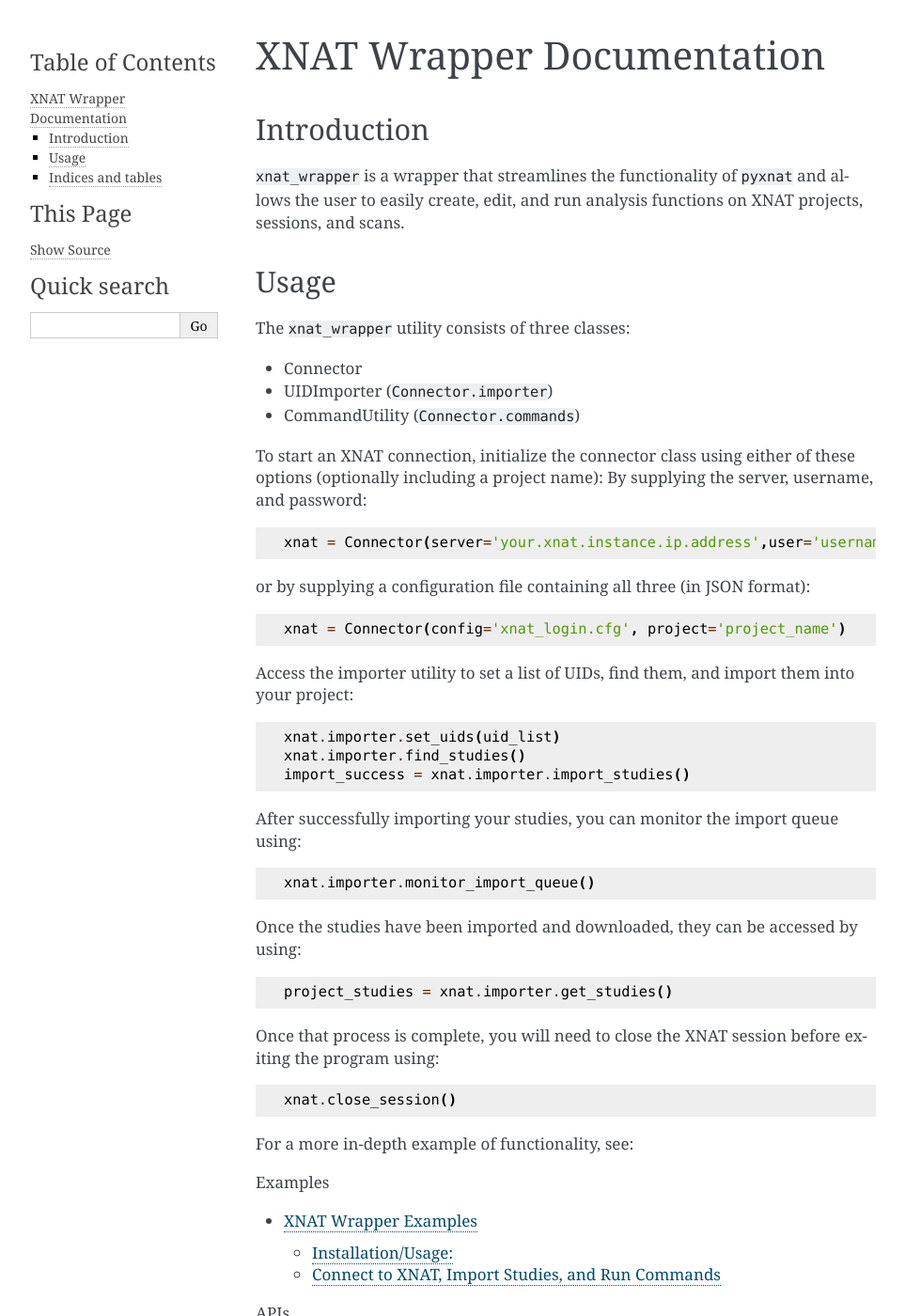
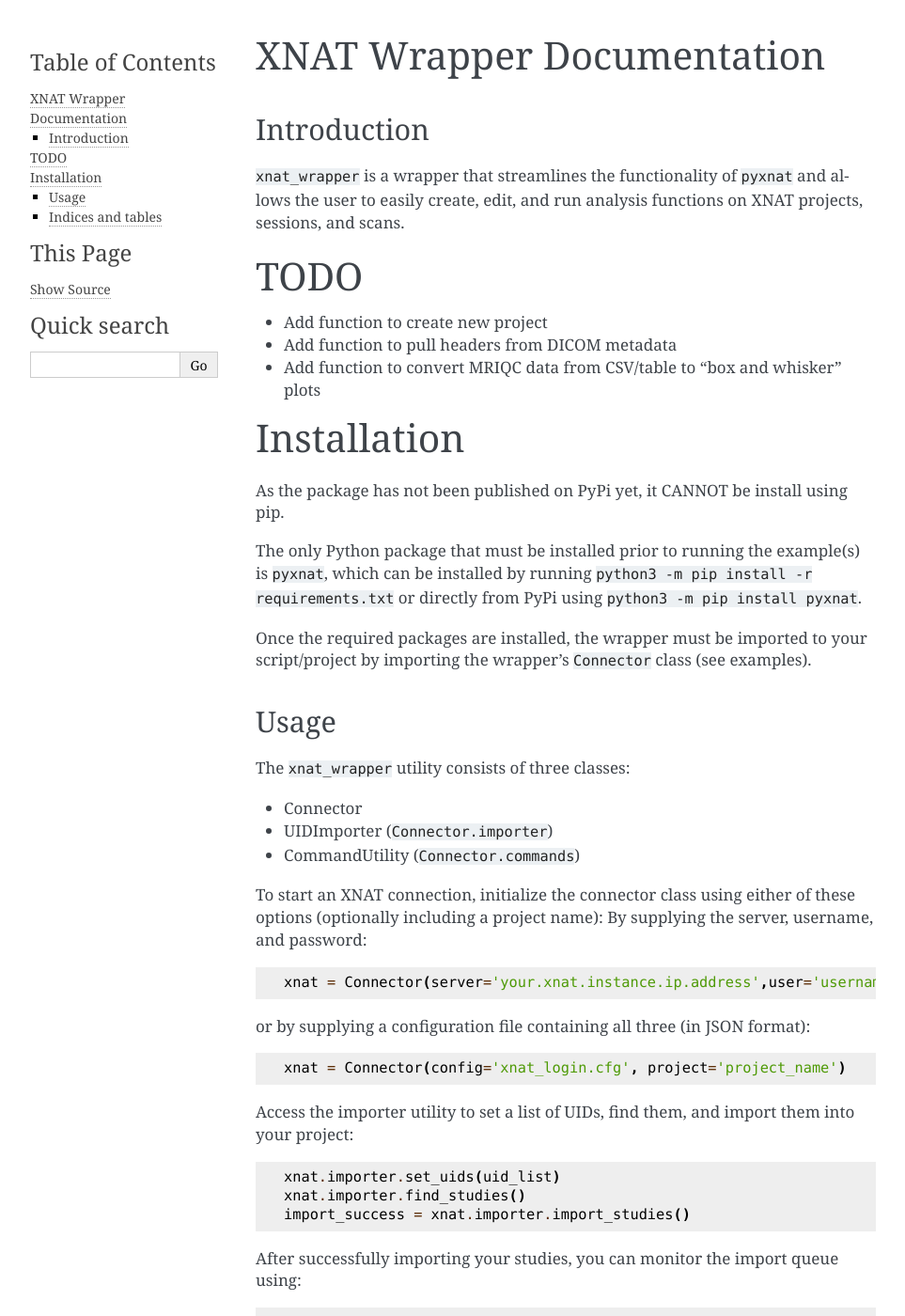
Before and after one commit to jwood1290/XNAT_Wrapper, a Sphinx documentation site: the page built from docs/index.rst, in a window 1280 px wide and 1400 px high. Shown: the whole window at 94% size, without its empty margins (148-1111 px from the left). Built offline with Sphinx 7.4.7, drawn with Linux system fonts in a browser that asks for light colours.

Commit message:
Update documentation

```diff
--- a/docs/index.rst
+++ b/docs/index.rst
@@ -6,6 +6,21 @@
 ============
 
 ``xnat_wrapper`` is a wrapper that streamlines the functionality of ``pyxnat`` and allows the user to easily create, edit, and run analysis functions on XNAT projects, sessions, and scans.
+
+TODO
+****
+
+* Add function to create new project
+* Add function to pull headers from DICOM metadata
+* Add function to convert MRIQC data from CSV/table to "box and whisker" plots
+
+Installation
+************
+As the package has not been published on PyPi yet, it CANNOT be install using pip.
+
+The only Python package that must be installed prior to running the example(s) is ``pyxnat``, which can be installed by running ``python3 -m pip install -r requirements.txt`` or directly from PyPi using ``python3 -m pip install pyxnat``.
+
+Once the required packages are installed, the wrapper must be imported to your script/project by importing the wrapper's ``Connector`` class (see examples).
 
 Usage
 =====
```
Also changed, not shown: docs/examples.rst (+0 -10 lines), 8 other files.
